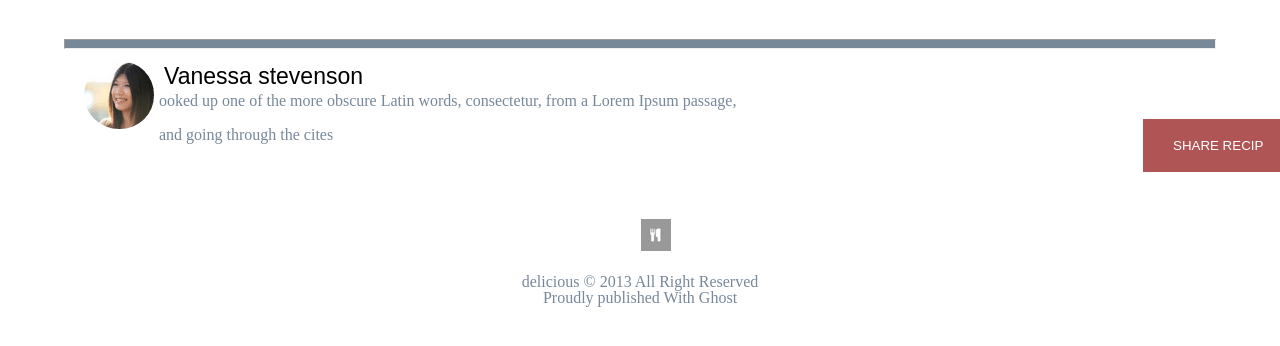
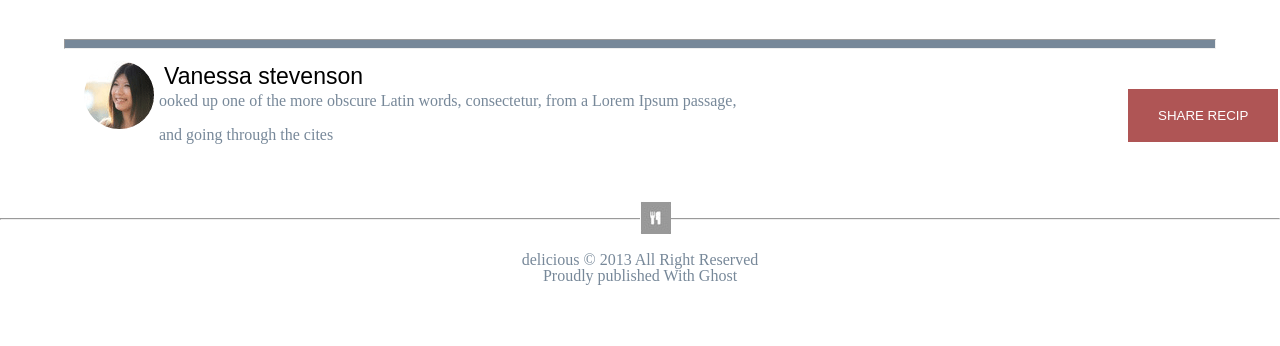
Before and after one commit to abu-al3ees/chocolate-pizza, a plain HTML site: page index.html in a window 1280 px wide. Shown: the part 1778-2124 px from the top of the page. After the commit the page ends 2096 px from the top, so only its background shows below. Drawn offline with Linux system fonts and the light colour scheme.

Commit message:
fill the checkbox

```diff
--- a/css/style.css
+++ b/css/style.css
@@ -60,11 +60,14 @@ header nav ul li{
 
 
 footer{
-  margin-top: -33px;;
-
+  margin-top: -33px;
+  height: 100px;
 }
 footer img{
+
   margin-left: 50%;
+    position: relative;
+    bottom: 19px;
 
 }
 footer article{
@@ -72,6 +75,8 @@ footer article{
   padding: 20px;
   color: lightslategray;
   margin-top: 0px;
+  margin-top: -24px;
+
 
 }
 .contianer{
@@ -172,6 +177,9 @@ height: 148px;
     background-color: rgb(175, 85, 85);
     color:white;
     border: none;
+    position: relative;
+    bottom: 30px;
+    right: 15px;
 
 }
 
@@ -198,3 +206,6 @@ hr{
   height: 10px;
   background-color: lightslategray;
 }
+footer hr{
+  height: 2px;
+}
--- a/index.html
+++ b/index.html
@@ -95,6 +95,7 @@
     </div>
     </main>
     <footer>
+        <hr>
         <img src="imgs/small-logo.png" alt="">
         <article> delicious &copy; 2013 All Right Reserved <br>Proudly published With Ghost</article>
     </footer>
```
